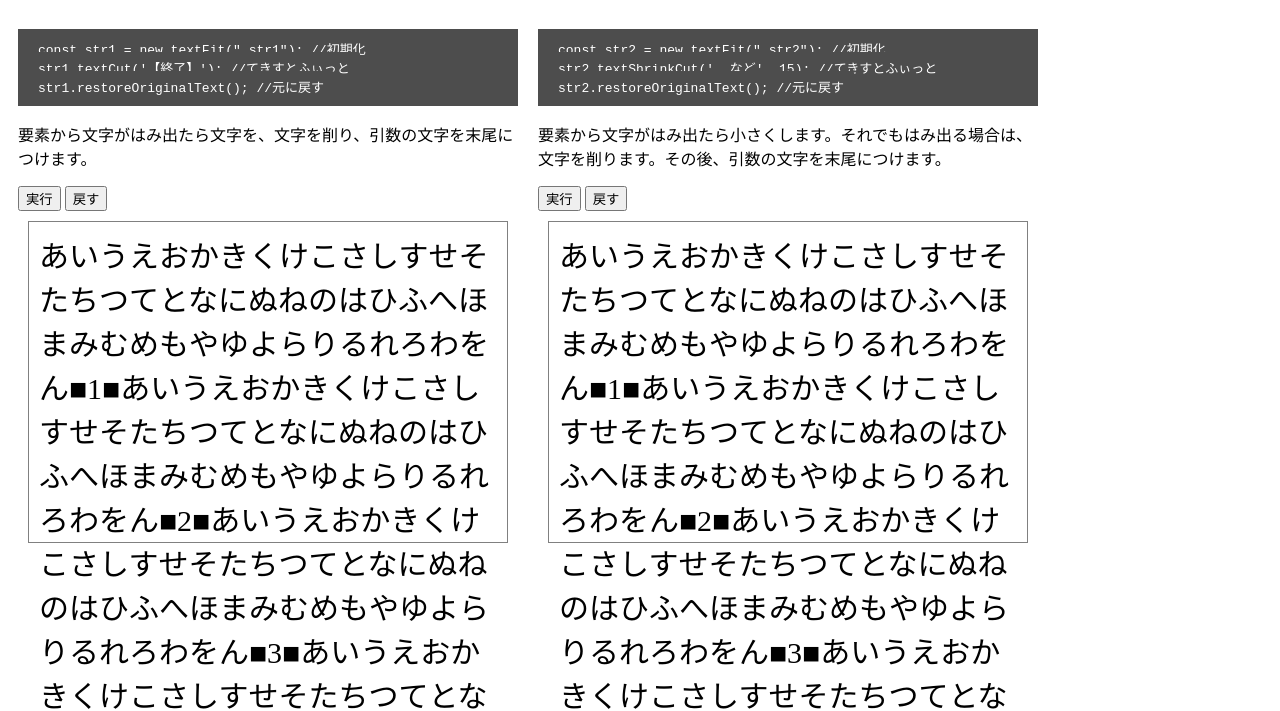
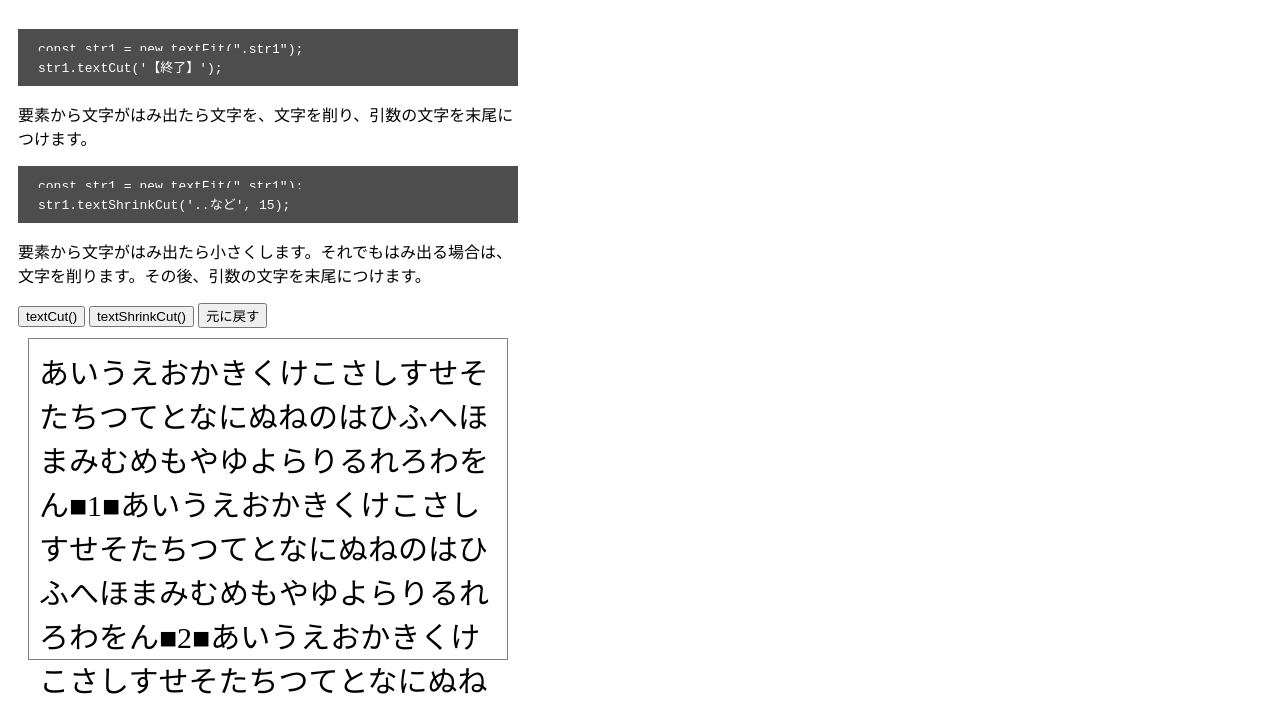
Before and after one commit to ishi720/textfitJS, a website: page index.html in a window 1280 px wide. Shown: the part 87-798 px from the top of the page. Drawn offline with Linux system fonts and the light colour scheme.

Commit message:
リファクタリング

```diff
--- a/index.html
+++ b/index.html
@@ -5,7 +5,7 @@
     <meta http-equiv="X-UA-Compatible" content="IE=edge"/>
     <meta name="viewport" content="width=device-width,initial-scale=1">
 
-    <title>文字サイズ変更</title>
+    <title>textfitJS - Sample</title>
 
     <!-- Global site tag (gtag.js) - Google Analytics -->
     <script async src="https://www.googletagmanager.com/gtag/js?id=UA-131403657-1"></script>
@@ -49,45 +49,33 @@
     <div style="display: table-cell;width: 500px;padding: 10px;">
         <div style="background-color: #4d4d4d; padding: 10px;">
             <code>
-                const str1 = new textFit(".str1"); //初期化
+                const str1 = new textFit(".str1");
             </code>
             <br>
             <code>
-                str1.textCut('【終了】'); //てきすとふぃっと
+                str1.textCut('【終了】');
+            </code>
+        </div>
+        <p>要素から文字がはみ出たら文字を、文字を削り、引数の文字を末尾につけます。</p>
+        <div style="background-color: #4d4d4d; padding: 10px;">
+            <code>
+                const str1 = new textFit(".str1");
             </code>
             <br>
             <code>
-                str1.restoreOriginalText(); //元に戻す
-            </code>
-        </div>
-        <p>要素から文字がはみ出たら文字を、文字を削り、引数の文字を末尾につけます。</p>
-        <button onclick="button1()">実行</button>
-        <button onclick="button2()">戻す</button>
-
-        <div class="item str1">あいうえおかきくけこさしすせそたちつてとなにぬねのはひふへほまみむめもやゆよらりるれろわをん■1■あいうえおかきくけこさしすせそたちつてとなにぬねのはひふへほまみむめもやゆよらりるれろわをん■2■あいうえおかきくけこさしすせそたちつてとなにぬねのはひふへほまみむめもやゆよらりるれろわをん■3■あいうえおかきくけこさしすせそたちつてとなにぬねのはひふへほまみむめもやゆよらりるれろわをん■4■あいうえおかきくけこさしすせそたちつてとなにぬねのはひふへほまみむめもやゆよらりるれろわをん■5■あいうえおかきくけこさしすせそたちつてとなにぬねのはひふへほまみむめもやゆよらりるれろわをん■6■あいうえおかきくけこさしすせそたちつてとなにぬねのはひふへほまみむめもやゆよらりるれろわをん■7■あいうえおかきくけこさしすせそたちつてとなにぬねのはひふへほまみむめもやゆよらりるれろわをん■8■あいうえおかきくけこさしすせそたちつてとなにぬねのはひふへほまみむめもやゆよらりるれろわをん■9■あいうえおかきくけこさしすせそたちつてとなにぬねのはひふへほまみむめもやゆよらりるれろわをん■10■</div>
-
-    </div>
-
-    <div style="display: table-cell;width: 500px;padding: 10px;">
-        <div style="background-color: #4d4d4d; padding: 10px;">
-            <code>
-                const str2 = new textFit(".str2"); //初期化
-            </code>
-            <br>
-            <code>
-                str2.textShrinkCut('..など', 15); //てきすとふぃっと
-            </code>
-            <br>
-            <code>
-                str2.restoreOriginalText(); //元に戻す
+                str1.textShrinkCut('..など', 15);
             </code>
         </div>
         <p>要素から文字がはみ出たら小さくします。それでもはみ出る場合は、文字を削ります。その後、引数の文字を末尾につけます。</p>
-        <button onclick="button3()">実行</button>
-        <button onclick="button4()">戻す</button>
-        <!-- <button onclick="textShrinkCut('.str2', '..など', 15)">実行</button> -->
 
-        <div class="item str2">あいうえおかきくけこさしすせそたちつてとなにぬねのはひふへほまみむめもやゆよらりるれろわをん■1■あいうえおかきくけこさしすせそたちつてとなにぬねのはひふへほまみむめもやゆよらりるれろわをん■2■あいうえおかきくけこさしすせそたちつてとなにぬねのはひふへほまみむめもやゆよらりるれろわをん■3■あいうえおかきくけこさしすせそたちつてとなにぬねのはひふへほまみむめもやゆよらりるれろわをん■4■あいうえおかきくけこさしすせそたちつてとなにぬねのはひふへほまみむめもやゆよらりるれろわをん■5■あいうえおかきくけこさしすせそたちつてとなにぬねのはひふへほまみむめもやゆよらりるれろわをん■6■あいうえおかきくけこさしすせそたちつてとなにぬねのはひふへほまみむめもやゆよらりるれろわをん■7■あいうえおかきくけこさしすせそたちつてとなにぬねのはひふへほまみむめもやゆよらりるれろわをん■8■あいうえおかきくけこさしすせそたちつてとなにぬねのはひふへほまみむめもやゆよらりるれろわをん■9■あいうえおかきくけこさしすせそたちつてとなにぬねのはひふへほまみむめもやゆよらりるれろわをん■10■</div>
+
+        <div>
+            <button onclick="textCut()">textCut()</button>
+            <button onclick="textShrinkCut()">textShrinkCut()</button>
+            <button onclick="restoreOriginalText()">元に戻す</button>
+
+            <div class="item str1">あいうえおかきくけこさしすせそたちつてとなにぬねのはひふへほまみむめもやゆよらりるれろわをん■1■あいうえおかきくけこさしすせそたちつてとなにぬねのはひふへほまみむめもやゆよらりるれろわをん■2■あいうえおかきくけこさしすせそたちつてとなにぬねのはひふへほまみむめもやゆよらりるれろわをん■3■あいうえおかきくけこさしすせそたちつてとなにぬねのはひふへほまみむめもやゆよらりるれろわをん■4■あいうえおかきくけこさしすせそたちつてとなにぬねのはひふへほまみむめもやゆよらりるれろわをん■5■あいうえおかきくけこさしすせそたちつてとなにぬねのはひふへほまみむめもやゆよらりるれろわをん■6■あいうえおかきくけこさしすせそたちつてとなにぬねのはひふへほまみむめもやゆよらりるれろわをん■7■あいうえおかきくけこさしすせそたちつてとなにぬねのはひふへほまみむめもやゆよらりるれろわをん■8■あいうえおかきくけこさしすせそたちつてとなにぬねのはひふへほまみむめもやゆよらりるれろわをん■9■あいうえおかきくけこさしすせそたちつてとなにぬねのはひふへほまみむめもやゆよらりるれろわをん■10■</div>
+        </div>
 
     </div>
 
@@ -96,18 +84,16 @@
 
 <script type="text/javascript">
     var str1 = new textFit(".str1");
-    var str2 = new textFit(".str2");
 
-    function button1() {
+    function textCut() {
+        str1.restoreOriginalText();
         str1.textCut('【終了】');
     }
-    function button2() {
+    function textShrinkCut() {
+        str1.restoreOriginalText();
+        str1.textShrinkCut('..など', 15);
+    }
+    function restoreOriginalText() {
         str1.restoreOriginalText();
     }
-    function button3() {
-        str2.textShrinkCut('..など', 15);
-    }
-    function button4() {
-        str2.restoreOriginalText();
-    }
 </script>
--- a/package.json
+++ b/package.json
@@ -1,6 +1,6 @@
 {
   "name": "textfitjs",
-  "version": "2.0.0",
+  "version": "2.0.1",
   "description": "文字がはみ出ないように制御するjsです。",
   "main": "textfitJS.js",
   "files": [
--- a/textfitJS.js
+++ b/textfitJS.js
@@ -1,24 +1,29 @@
+"use strict";
 class textFit {
+    #orgText;
+    #orgSize;
+
     constructor(selector) {
         this.selector = selector;
-        this.orgText = document.querySelector(this.selector).innerHTML;
-        this.orgSize = window.getComputedStyle(document.querySelector(this.selector), null).getPropertyValue('font-size');
+        this.targetEle = document.querySelector(this.selector);
+        this.#orgText = this.targetEle.innerHTML;
+        this.#orgSize = window.getComputedStyle(this.targetEle, null).getPropertyValue('font-size');
     }
 
-    isProtrudeWidth(ele) {
-        var orgScrollLeft = ele.scrollLeft;
+    #isProtrudeWidth(ele) {
+        const orgScrollLeft = ele.scrollLeft;
         ele.scrollLeft = 0;
         ele.scrollLeft = 1;
-        var result = (ele.scrollLeft > 0);
+        const result = (ele.scrollLeft > 0);
         ele.scrollLeft = orgScrollLeft;
         return result;
     }
 
-    isProtrudeHeight(ele) {
-        var orgScrollTop = ele.scrollTop;
+    #isProtrudeHeight(ele) {
+        const orgScrollTop = ele.scrollTop;
         ele.scrollTop = 0;
         ele.scrollTop = 1;
-        var result = (ele.scrollTop > 0);
+        const result = (ele.scrollTop > 0);
         ele.scrollTop = orgScrollTop;
         return result;
     }
@@ -30,30 +35,31 @@ class textFit {
     */
     textShrinkCut(leader = "…", repeat = 10) {
         //一時的にスクロールバーをつける
-        document.querySelector(this.selector).style.overflowY = "hidden";
+        this.targetEle.style.overflowY = "hidden";
 
-        for (var i = 0; this.isProtrudeHeight(document.querySelector(this.selector)) === true || i >= repeat ; i++) {
+        for (let i = 0; this.#isProtrudeHeight(this.targetEle) === true || i >= repeat ; i++) {
 
-            if( i >= repeat - 1){
+            if (i >= repeat - 1) {
                 //文字を省略する
                 this.textCut(leader);
-                break;// 繰り返しの上限達した場合はループを抜ける
+                break;
             }
 
             //下限判定(メモ：Chromeの最小値が10px)
-            if ( parseInt(document.querySelector(this.selector).style.fontSize) <= 10 ){
+            if (parseInt(this.targetEle.style.fontSize) <= 10) {
                 //文字を省略する
                 this.textCut();
-                break;// 繰り返しの上限達した場合はループを抜ける
+                break;
+
             } else {
                 //サイズを調整
-                var el = document.querySelector(this.selector);
-                var fontSize = window.getComputedStyle(el, null).getPropertyValue('font-size');
-                document.querySelector(this.selector).style.fontSize = (parseFloat(fontSize) - 1) + 'px';
+                const el = this.targetEle;
+                const fontSize = window.getComputedStyle(el, null).getPropertyValue('font-size');
+                this.targetEle.style.fontSize = (parseFloat(fontSize) - 1) + 'px';
             }
         }
         //スクロールバーを消す
-        document.querySelector(this.selector).style.overflowY = "visible";
+        this.targetEle.style.overflowY = "visible";
     }
 
     /**
@@ -61,14 +67,11 @@ class textFit {
     * @param leader 省略文字
     */
     textCut(leader = "…"){
-        document.querySelectorAll(this.selector).forEach((element, i) => {
-            var str = element.innerHTML;
+        document.querySelectorAll(this.selector).forEach((element) => {
+            let str = element.innerHTML;
             //一時的にスクロールバーをつける
             element.style.overflowY = 'hidden';
-            while (this.isProtrudeHeight(element) === true) {
-                if (str.length <= 0) {
-                    break;
-                }
+            while (this.#isProtrudeHeight(element) && str.length > 0) {
                 //末尾の文字を削る
                 str = str.slice(0, -1);
                 //文字をセットする
@@ -80,11 +83,20 @@ class textFit {
     }
 
     /**
-    * テキストをもとに戻す
+    * 要素のテキストとフォントサイズを元に戻す
     */
     restoreOriginalText() {
-        // 要素のテキストとフォントサイズを元に戻す
-        document.querySelector(this.selector).innerHTML = this.orgText;
-        document.querySelector(this.selector).style.fontSize = this.orgSize;
+        this.targetEle.innerHTML = this.#orgText;
+        this.targetEle.style.fontSize = this.#orgSize;
+    }
+
+    // 元のテキストのgetter
+    get originalText() {
+        return this.#orgText;
+    }
+
+    // 元のフォントサイズのgetter
+    get originalFontSize() {
+        return this.#orgSize;
     }
 }
```
